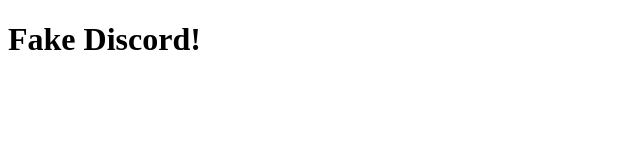
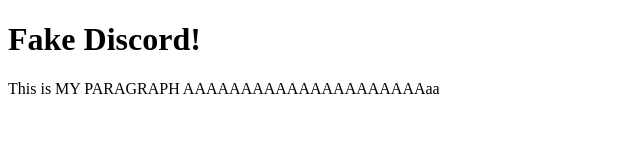
Before and after one commit to RealSebasTheFish/fakediscord, a plain HTML site: page index.html in a window 1280 px wide. Shown: the whole page, without its empty margins (0-640 px from the left). Drawn offline with Linux system fonts and the light colour scheme.

Commit message:
Update index.html

```diff
--- a/index.html
+++ b/index.html
@@ -5,5 +5,6 @@
     </head>
     <body>
         <h1>Fake Discord!</h1>
+        <p>This is MY PARAGRAPH AAAAAAAAAAAAAAAAAAAAAaa</p>
     </body>
 </html>
```
